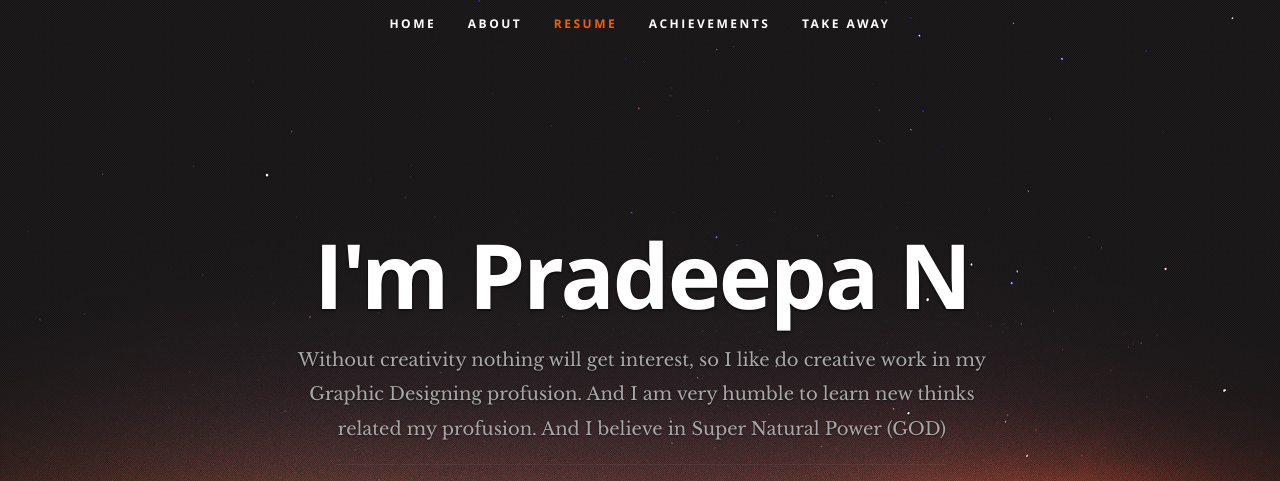
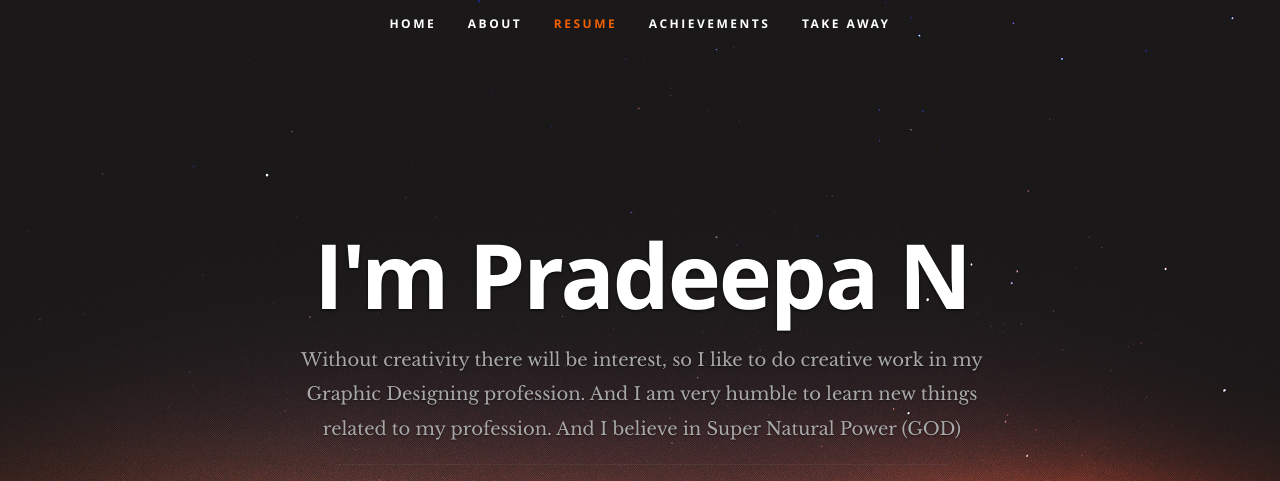
Before and after one commit to pradeepanbagally/pradeepanbagally.github.io, a plain HTML site: page index.html in a window 1280 px wide. Shown: the top 481 px of the page. Drawn offline with nearby package versions, Linux system fonts and the light colour scheme.

Commit message:
Update index.html

```diff
--- a/index.html
+++ b/index.html
@@ -57,7 +57,7 @@
       <div class="row banner">
          <div class="banner-text">
             <h1 class="responsive-headline">I'm Pradeepa N</h1>
-            <h3>Without creativity nothing will get interest, so I like do creative work in my Graphic Designing profusion. And I am very humble to learn new thinks related my profusion. And I believe in Super Natural Power (GOD)
+            <h3>Without creativity there will be interest, so I like to do creative work in my Graphic Designing profession. And I am very humble to learn new things related to my profession. And I believe in Super Natural Power (GOD)
             </h3>
             <hr />
             <ul class="social">
```
